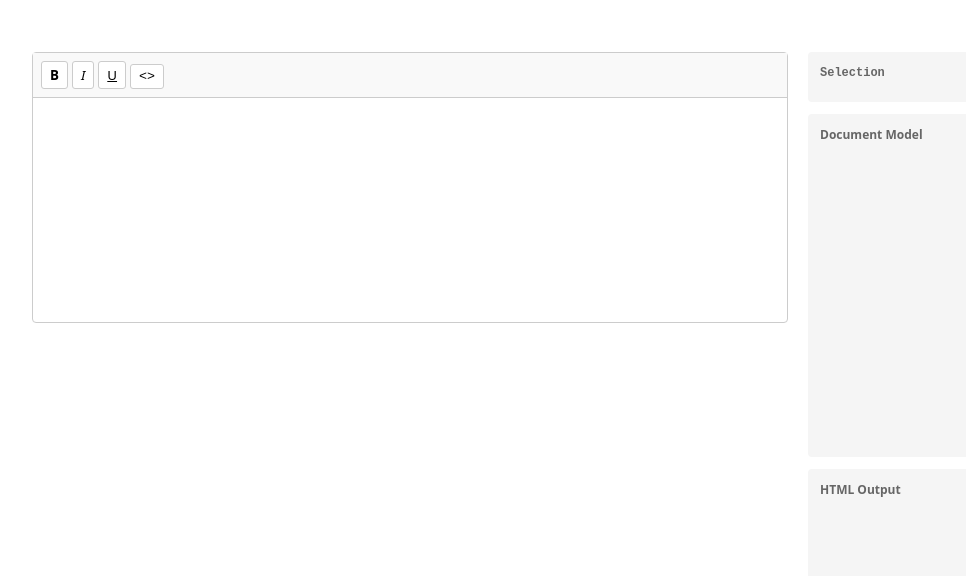
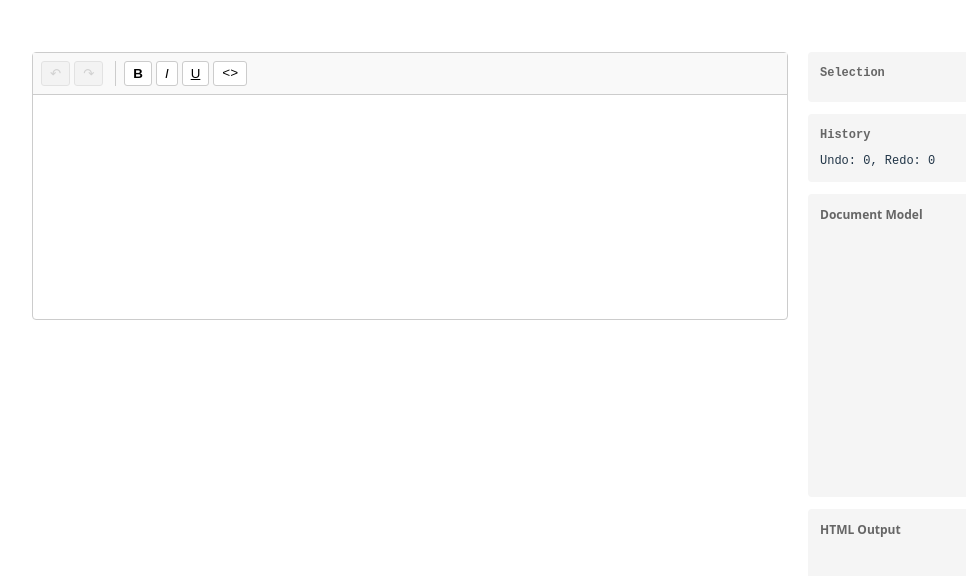
Before and after one commit to hashrock/20251126-opus-richtext, a React (Vite) app: page / in a window 1280 px wide. Shown: the top 576 px of the page, without its empty margins (20-986 px from the left). Built offline with nearby package versions, Linux system fonts and the light colour scheme.

Commit message:
add undo

```diff
--- a/src/App.tsx
+++ b/src/App.tsx
@@ -1,10 +1,11 @@
 import { useState } from "react";
 import { RichTextEditor } from "./editor";
-import type { EditorState } from "./editor";
+import type { EditorState, HistoryState } from "./editor";
 import "./App.css";
 
 function App() {
   const [editorState, setEditorState] = useState<EditorState | null>(null);
+  const [historyState, setHistoryState] = useState<HistoryState | null>(null);
   const [html, setHtml] = useState<string>("");
 
   const handleChange = (state: EditorState) => {
@@ -14,6 +15,10 @@ function App() {
     if (editor) {
       setHtml(editor.innerHTML);
     }
+  };
+
+  const handleHistoryChange = (history: HistoryState) => {
+    setHistoryState(history);
   };
 
   return (
@@ -28,7 +33,10 @@ function App() {
     >
       {/* Editor */}
       <div style={{ flex: 1, minWidth: 0 }}>
-        <RichTextEditor onChange={handleChange} />
+        <RichTextEditor
+          onChange={handleChange}
+          onHistoryChange={handleHistoryChange}
+        />
       </div>
 
       {/* Debug Panel */}
@@ -62,6 +70,30 @@ function App() {
               {editorState.selection.head}
             </div>
           )}
+        </div>
+
+        {/* History */}
+        <div
+          style={{
+            padding: "12px",
+            background: "#f5f5f5",
+            borderRadius: "4px",
+            fontFamily: "monospace",
+            fontSize: "12px",
+          }}
+        >
+          <div
+            style={{ fontWeight: "bold", marginBottom: "8px", color: "#666" }}
+          >
+            History
+          </div>
+          {historyState && (
+            <div>
+              <div>Undo stack: {historyState.undoStack.length} items</div>
+              <div>Redo stack: {historyState.redoStack.length} items</div>
+            </div>
+          )}
+          {!historyState && <div>Undo: 0, Redo: 0</div>}
         </div>
 
         {/* Document Model */}
--- a/src/editor/RichTextEditor.tsx
+++ b/src/editor/RichTextEditor.tsx
@@ -16,19 +16,33 @@ import {
   applySelectionToDOM,
 } from "./dom";
 import { Toolbar } from "./components/Toolbar";
+import {
+  createHistoryState,
+  pushHistory,
+  undo,
+  redo,
+  canUndo,
+  canRedo,
+  type HistoryState,
+} from "./history";
 
 interface RichTextEditorProps {
   initialContent?: string;
   onChange?: (state: EditorState) => void;
+  onHistoryChange?: (history: HistoryState) => void;
 }
 
 export function RichTextEditor({
   initialContent,
   onChange,
+  onHistoryChange,
 }: RichTextEditorProps) {
   const editorRef = useRef<HTMLDivElement>(null);
   const [state, setState] = useState<EditorState>(() =>
     createInitialState(initialContent),
+  );
+  const [history, setHistory] = useState<HistoryState>(() =>
+    createHistoryState(),
   );
   const isComposing = useRef(false);
   const ignoreNextMutation = useRef(false);
@@ -74,18 +88,51 @@ export function RichTextEditor({
     [],
   );
 
-  // 状態更新
+  // 状態更新（履歴に追加）
   const updateState = useCallback(
-    (newDoc: DocNode, newSelection?: { anchor: number; head: number }) => {
+    (
+      newDoc: DocNode,
+      newSelection?: { anchor: number; head: number },
+      addToHistory = true,
+    ) => {
       const newState: EditorState = {
         doc: newDoc,
         selection: newSelection || state.selection,
       };
+
+      if (addToHistory) {
+        const newHistory = pushHistory(history, state);
+        setHistory(newHistory);
+        onHistoryChange?.(newHistory);
+      }
+
       setState(newState);
       onChange?.(newState);
     },
-    [state.selection, onChange],
+    [state, history, onChange, onHistoryChange],
   );
+
+  // Undo
+  const handleUndo = useCallback(() => {
+    const result = undo(history, state);
+    if (result) {
+      setHistory(result.history);
+      setState(result.state);
+      onChange?.(result.state);
+      onHistoryChange?.(result.history);
+    }
+  }, [history, state, onChange, onHistoryChange]);
+
+  // Redo
+  const handleRedo = useCallback(() => {
+    const result = redo(history, state);
+    if (result) {
+      setHistory(result.history);
+      setState(result.state);
+      onChange?.(result.state);
+      onHistoryChange?.(result.history);
+    }
+  }, [history, state, onChange, onHistoryChange]);
 
   // beforeinput ハンドラ
   const handleBeforeInput = useCallback(
@@ -177,9 +224,19 @@ export function RichTextEditor({
             }
           }
           break;
+
+        case "historyUndo":
+          e.preventDefault();
+          handleUndo();
+          break;
+
+        case "historyRedo":
+          e.preventDefault();
+          handleRedo();
+          break;
       }
     },
-    [state.doc, readSelection, updateState],
+    [state.doc, readSelection, updateState, handleUndo, handleRedo],
   );
 
   // Composition ハンドラ（IME対応）
@@ -218,27 +275,35 @@ export function RichTextEditor({
   const handleKeyDown = useCallback(
     (e: React.KeyboardEvent) => {
       if (e.metaKey || e.ctrlKey) {
-        let markType: MarkType | null = null;
-
         switch (e.key.toLowerCase()) {
           case "b":
-            markType = "bold";
-            break;
+            e.preventDefault();
+            applyFormatFromDOM("bold");
+            return;
           case "i":
-            markType = "italic";
-            break;
+            e.preventDefault();
+            applyFormatFromDOM("italic");
+            return;
           case "u":
-            markType = "underline";
-            break;
-        }
-
-        if (markType) {
-          e.preventDefault();
-          applyFormatFromDOM(markType);
+            e.preventDefault();
+            applyFormatFromDOM("underline");
+            return;
+          case "z":
+            e.preventDefault();
+            if (e.shiftKey) {
+              handleRedo();
+            } else {
+              handleUndo();
+            }
+            return;
+          case "y":
+            e.preventDefault();
+            handleRedo();
+            return;
         }
       }
     },
-    [applyFormatFromDOM],
+    [applyFormatFromDOM, handleUndo, handleRedo],
   );
 
   // MutationObserver（DOM監視）
@@ -290,7 +355,13 @@ export function RichTextEditor({
 
   return (
     <div style={{ border: "1px solid #ccc", borderRadius: "4px" }}>
-      <Toolbar onApplyFormat={applyFormatFromDOM} />
+      <Toolbar
+        onApplyFormat={applyFormatFromDOM}
+        onUndo={handleUndo}
+        onRedo={handleRedo}
+        canUndo={canUndo(history)}
+        canRedo={canRedo(history)}
+      />
 
       {/* Editor */}
       <div
--- a/src/editor/components/Toolbar.tsx
+++ b/src/editor/components/Toolbar.tsx
@@ -2,29 +2,36 @@ import type { MarkType } from "../types";
 
 interface ToolbarButtonProps {
   label: string;
-  markType: MarkType;
-  onApplyFormat: (markType: MarkType) => void;
+  onClick: () => void;
+  disabled?: boolean;
+  style?: React.CSSProperties;
 }
 
-function ToolbarButton({ label, markType, onApplyFormat }: ToolbarButtonProps) {
+function ToolbarButton({
+  label,
+  onClick,
+  disabled,
+  style,
+}: ToolbarButtonProps) {
   return (
     <button
       type="button"
+      disabled={disabled}
       onMouseDown={(e) => {
         e.preventDefault(); // フォーカスを維持
-        onApplyFormat(markType);
+        if (!disabled) {
+          onClick();
+        }
       }}
       style={{
         padding: "4px 8px",
         marginRight: "4px",
         border: "1px solid #ccc",
         borderRadius: "3px",
-        background: "#fff",
-        cursor: "pointer",
-        fontWeight: markType === "bold" ? "bold" : "normal",
-        fontStyle: markType === "italic" ? "italic" : "normal",
-        textDecoration: markType === "underline" ? "underline" : "none",
-        fontFamily: markType === "code" ? "monospace" : "inherit",
+        background: disabled ? "#eee" : "#fff",
+        cursor: disabled ? "not-allowed" : "pointer",
+        opacity: disabled ? 0.5 : 1,
+        ...style,
       }}
     >
       {label}
@@ -34,21 +41,60 @@ function ToolbarButton({ label, markType, onApplyFormat }: ToolbarButtonProps) {
 
 interface ToolbarProps {
   onApplyFormat: (markType: MarkType) => void;
+  onUndo: () => void;
+  onRedo: () => void;
+  canUndo: boolean;
+  canRedo: boolean;
 }
 
-export function Toolbar({ onApplyFormat }: ToolbarProps) {
+export function Toolbar({
+  onApplyFormat,
+  onUndo,
+  onRedo,
+  canUndo,
+  canRedo,
+}: ToolbarProps) {
   return (
     <div
       style={{
         padding: "8px",
         borderBottom: "1px solid #ccc",
         background: "#f9f9f9",
+        display: "flex",
+        gap: "8px",
       }}
     >
-      <ToolbarButton label="B" markType="bold" onApplyFormat={onApplyFormat} />
-      <ToolbarButton label="I" markType="italic" onApplyFormat={onApplyFormat} />
-      <ToolbarButton label="U" markType="underline" onApplyFormat={onApplyFormat} />
-      <ToolbarButton label="<>" markType="code" onApplyFormat={onApplyFormat} />
+      {/* Undo/Redo */}
+      <div style={{ display: "flex" }}>
+        <ToolbarButton label="↶" onClick={onUndo} disabled={!canUndo} />
+        <ToolbarButton label="↷" onClick={onRedo} disabled={!canRedo} />
+      </div>
+
+      <div style={{ width: "1px", background: "#ccc" }} />
+
+      {/* Format buttons */}
+      <div style={{ display: "flex" }}>
+        <ToolbarButton
+          label="B"
+          onClick={() => onApplyFormat("bold")}
+          style={{ fontWeight: "bold" }}
+        />
+        <ToolbarButton
+          label="I"
+          onClick={() => onApplyFormat("italic")}
+          style={{ fontStyle: "italic" }}
+        />
+        <ToolbarButton
+          label="U"
+          onClick={() => onApplyFormat("underline")}
+          style={{ textDecoration: "underline" }}
+        />
+        <ToolbarButton
+          label="<>"
+          onClick={() => onApplyFormat("code")}
+          style={{ fontFamily: "monospace" }}
+        />
+      </div>
     </div>
   );
 }
--- a/src/editor/dom/parser.ts
+++ b/src/editor/dom/parser.ts
@@ -104,7 +104,7 @@ export function parseEditorDOM(
   const children: ParagraphNode[] = [];
 
   // 段落を収集
-  const paragraphs = editor.querySelectorAll("p[data-para], p, div");
+  const paragraphs = editor.querySelectorAll("p");
 
   if (paragraphs.length === 0) {
     // テキストノードのみの場合
--- a/src/editor/dom/renderer.ts
+++ b/src/editor/dom/renderer.ts
@@ -44,7 +44,6 @@ export function renderDocToElement(doc: DocNode, editor: HTMLElement): void {
 
   for (const para of doc.children) {
     const p = document.createElement("p");
-    p.setAttribute("data-para", "true");
 
     if (
       para.children.length === 0 ||
--- a/src/editor/dom/selection.ts
+++ b/src/editor/dom/selection.ts
@@ -21,7 +21,7 @@ export function readDOMSelection(
 
   const getOffset = (container: Node, offset: number): number => {
     // 段落を走査してオフセットを計算
-    const paragraphs = editor.querySelectorAll("p[data-para], p, div");
+    const paragraphs = editor.querySelectorAll("p");
     let pos = 0;
 
     for (let i = 0; i < paragraphs.length; i++) {
--- /dev/null
+++ b/src/editor/history.ts
@@ -0,0 +1,73 @@
+// Undo/Redo 履歴管理
+
+import type { EditorState } from "./types";
+
+export interface HistoryState {
+  undoStack: EditorState[];
+  redoStack: EditorState[];
+}
+
+export function createHistoryState(): HistoryState {
+  return {
+    undoStack: [],
+    redoStack: [],
+  };
+}
+
+export function pushHistory(
+  history: HistoryState,
+  state: EditorState
+): HistoryState {
+  return {
+    undoStack: [...history.undoStack, state],
+    redoStack: [], // 新しい変更があったらredoスタックをクリア
+  };
+}
+
+export function undo(
+  history: HistoryState,
+  currentState: EditorState
+): { history: HistoryState; state: EditorState } | null {
+  if (history.undoStack.length === 0) {
+    return null;
+  }
+
+  const newUndoStack = [...history.undoStack];
+  const previousState = newUndoStack.pop()!;
+
+  return {
+    history: {
+      undoStack: newUndoStack,
+      redoStack: [...history.redoStack, currentState],
+    },
+    state: previousState,
+  };
+}
+
+export function redo(
+  history: HistoryState,
+  currentState: EditorState
+): { history: HistoryState; state: EditorState } | null {
+  if (history.redoStack.length === 0) {
+    return null;
+  }
+
+  const newRedoStack = [...history.redoStack];
+  const nextState = newRedoStack.pop()!;
+
+  return {
+    history: {
+      undoStack: [...history.undoStack, currentState],
+      redoStack: newRedoStack,
+    },
+    state: nextState,
+  };
+}
+
+export function canUndo(history: HistoryState): boolean {
+  return history.undoStack.length > 0;
+}
+
+export function canRedo(history: HistoryState): boolean {
+  return history.redoStack.length > 0;
+}
--- a/src/editor/index.ts
+++ b/src/editor/index.ts
@@ -1,2 +1,3 @@
-export { RichTextEditor } from './RichTextEditor';
-export type { EditorState, DocNode, MarkType } from './types';
+export { RichTextEditor } from "./RichTextEditor";
+export type { EditorState, DocNode, MarkType } from "./types";
+export type { HistoryState } from "./history";
```
Also changed, not shown: 2 other files (tests, documents, lock files or other folders).
